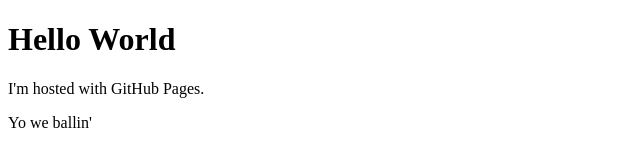
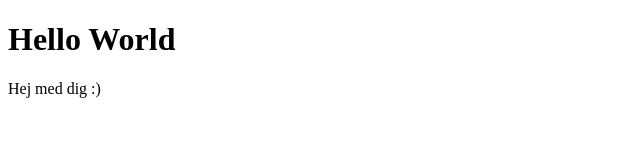
Before and after one commit to kasp734e/kasp734e.github.io, a plain HTML site: page index.html in a window 1280 px wide. Shown: the whole page, without its empty margins (0-640 px from the left). Drawn offline with Linux system fonts and the light colour scheme.

Commit message:
Update index.html

```diff
--- a/index.html
+++ b/index.html
@@ -2,7 +2,6 @@
 <html>
 <body>
 <h1>Hello World</h1>
-<p>I'm hosted with GitHub Pages.</p>
-<p>Yo we ballin'</p>
+<p>Hej med dig :)</p>
 </body>
 </html>
```
